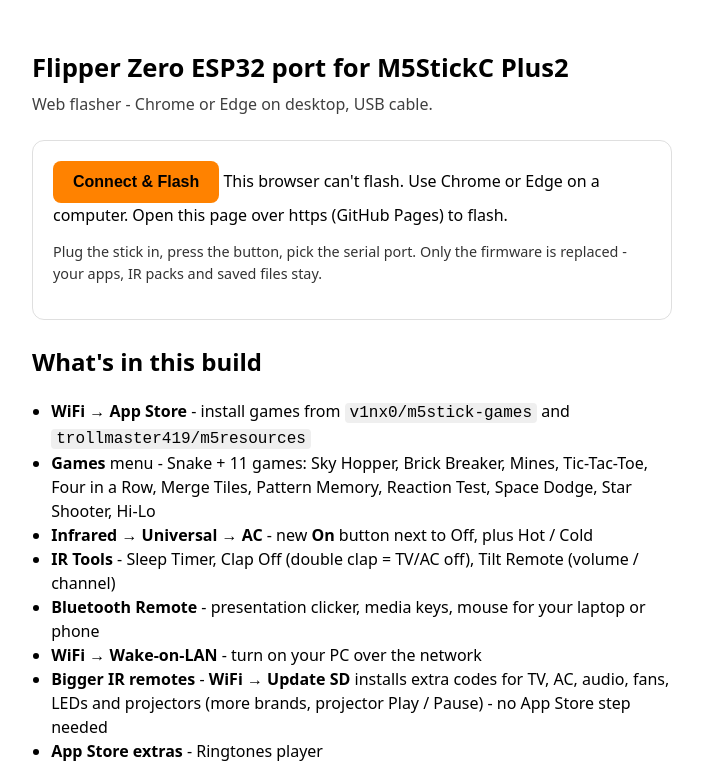
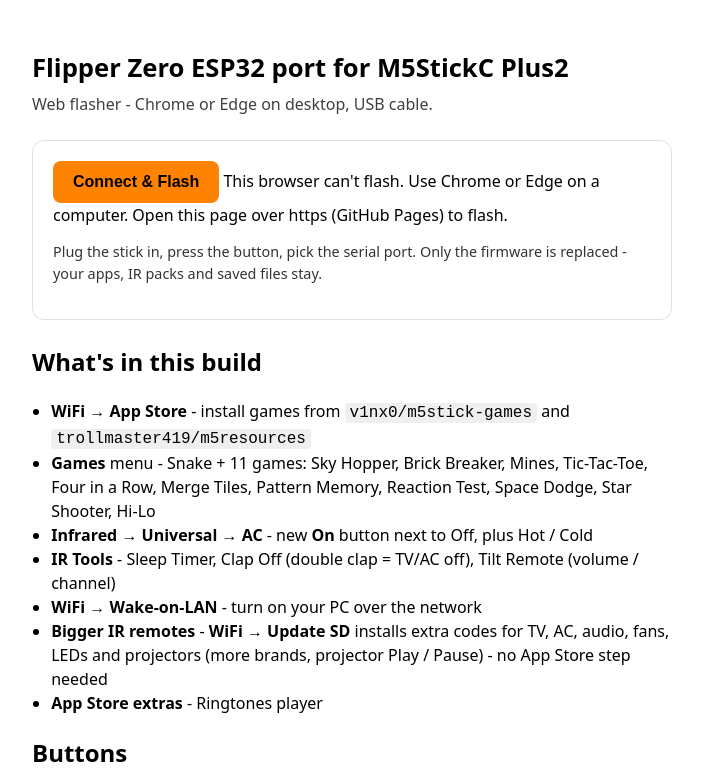
Before and after one commit to v1nx0/m5stick-games, a plain HTML site: page docs/index.html in a window 1280 px wide. Shown: the top 780 px of the page, without its empty margins (288-991 px from the left). Drawn offline with Linux system fonts and the light colour scheme.

Commit message:
fix: drop unported Bluetooth Remote from Plus2 build

```diff
--- a/docs/index.html
+++ b/docs/index.html
@@ -40,7 +40,6 @@
     Four in a Row, Merge Tiles, Pattern Memory, Reaction Test, Space Dodge, Star Shooter, Hi-Lo</li>
   <li><b>Infrared &rarr; Universal &rarr; AC</b> - new <b>On</b> button next to Off, plus Hot / Cold</li>
   <li><b>IR Tools</b> - Sleep Timer, Clap Off (double clap = TV/AC off), Tilt Remote (volume / channel)</li>
-  <li><b>Bluetooth Remote</b> - presentation clicker, media keys, mouse for your laptop or phone</li>
   <li><b>WiFi &rarr; Wake-on-LAN</b> - turn on your PC over the network</li>
   <li><b>Bigger IR remotes</b> - <b>WiFi &rarr; Update SD</b> installs extra codes for TV, AC, audio, fans,
     LEDs and projectors (more brands, projector Play / Pause) - no App Store step needed</li>
```
Also changed, not shown: 1 other file.
